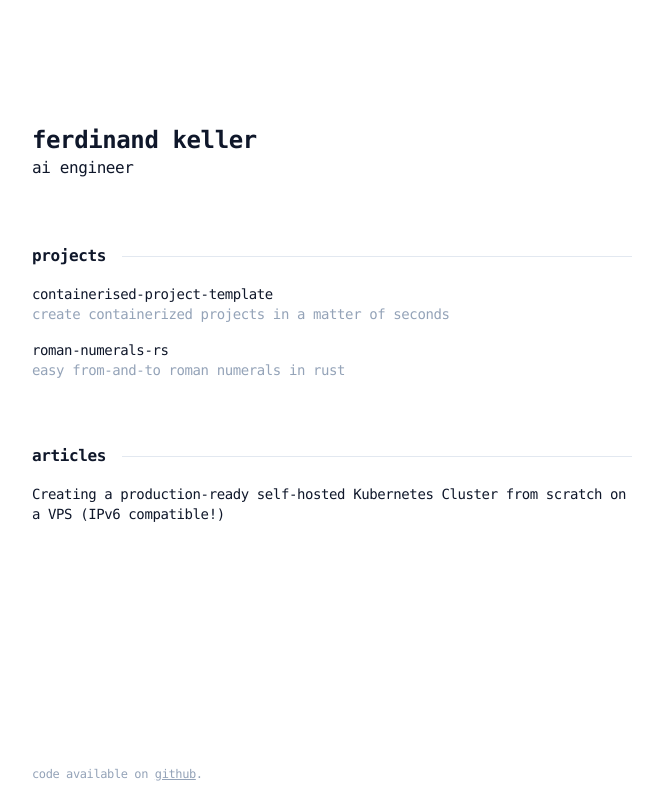
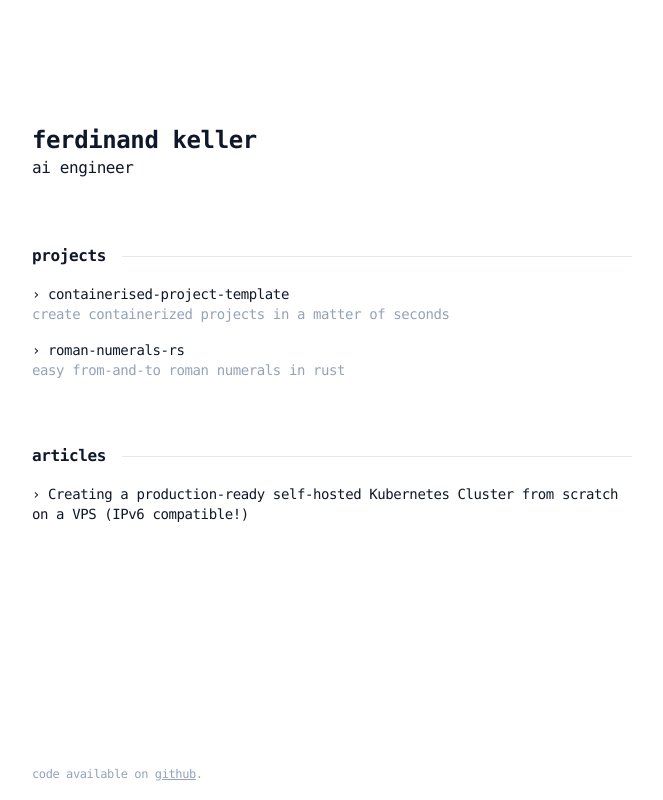
Before and after one commit to ferdinandkeller/ferdinandkeller.dev, a Next.js app: page / in a window 1280 px wide. Shown: the whole page, without its empty margins (308-971 px from the left). Built offline with nearby package versions, Linux system fonts and the light colour scheme.

Commit message:
added chevron to links & fixed bottom footer

```diff
--- a/app/layout.tsx
+++ b/app/layout.tsx
@@ -3,10 +3,10 @@ import { Inter } from "next/font/google"
 import { cn } from "@/lib/utils"
 import "./globals.css"
 
-const inter = Inter({ subsets: ["latin"] })
+const inter = Inter({ subsets: ["latin", "latin-ext"] })
 
 export const metadata: Metadata = {
-  title: "Ferdinand Keller"
+  title: "portfolio"
   // description: "Generated by create next app"
 }
 
--- a/app/page.tsx
+++ b/app/page.tsx
@@ -49,7 +49,7 @@ export default () => {
           {content.map((element, key) => (
             <li key={key}>
               <Link href={element.link} target="_blank">
-                {element.title}
+                › {element.title}
               </Link>
               {element.description && (
                 <div className="text-slate-400">{element.description}</div>
@@ -66,7 +66,8 @@ export default () => {
       {/* centered contend */}
       <main className="mx-auto flex min-h-screen max-w-screen-sm flex-col px-5 font-mono tracking-tight text-slate-900">
         {/* growing section */}
-        <div className="flex-grow">
+        {/* <div className="flex-grow"> */}
+        <div className="">
           {/* whoami */}
           <div className="mb-16 mt-20 md:mt-32">
             <h1 className="mb-1 text-2xl font-bold lowercase leading-none">
@@ -83,7 +84,7 @@ export default () => {
         </div>
 
         {/* footer details */}
-        <footer className="mb-4 text-xs font-light leading-5 text-slate-400">
+        <footer className="fixed bottom-0 mb-4 text-xs font-light leading-5 text-slate-400">
           code available on{" "}
           <Link
             href="https://github.com/ferdinandkeller/ferdinandkeller.dev"
```
